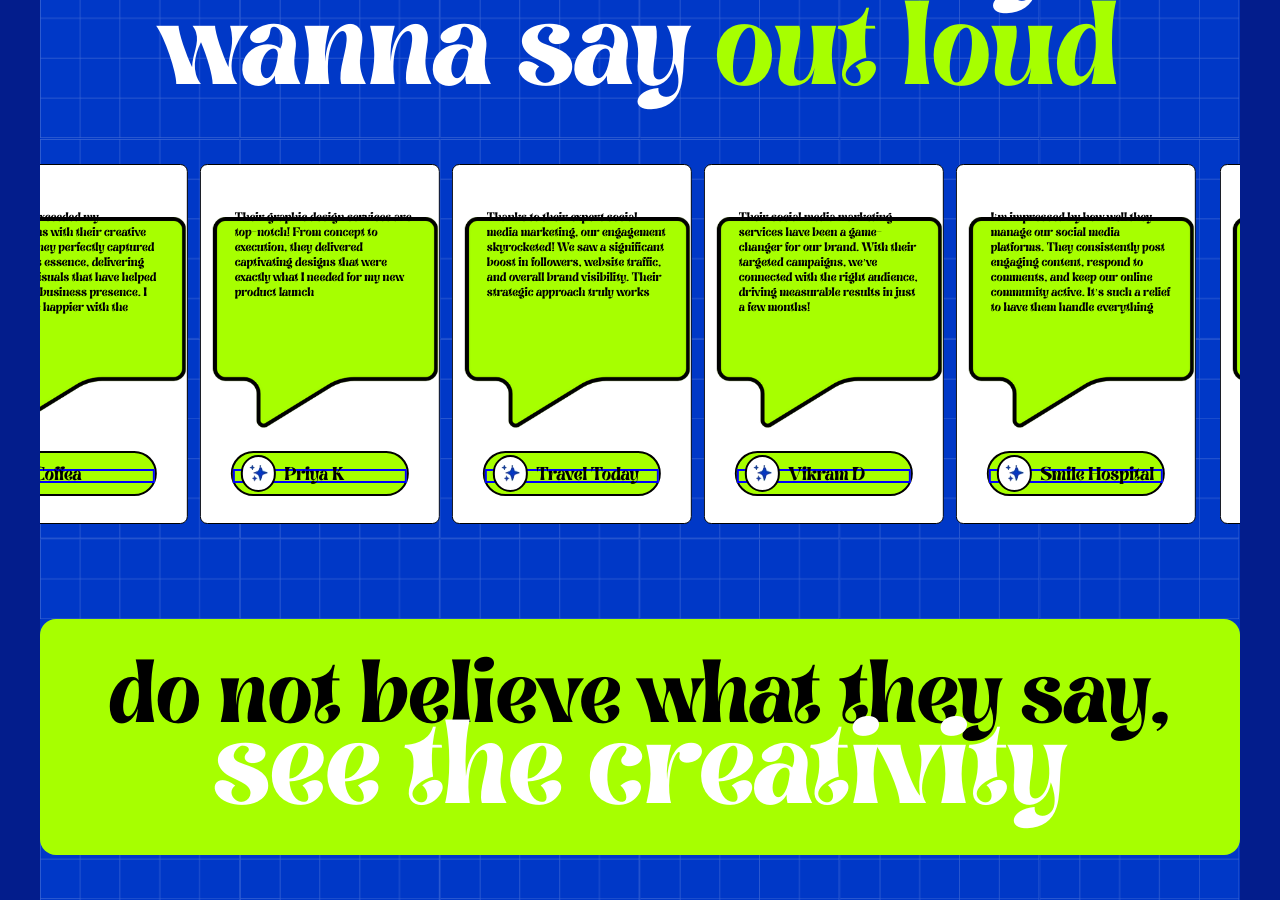
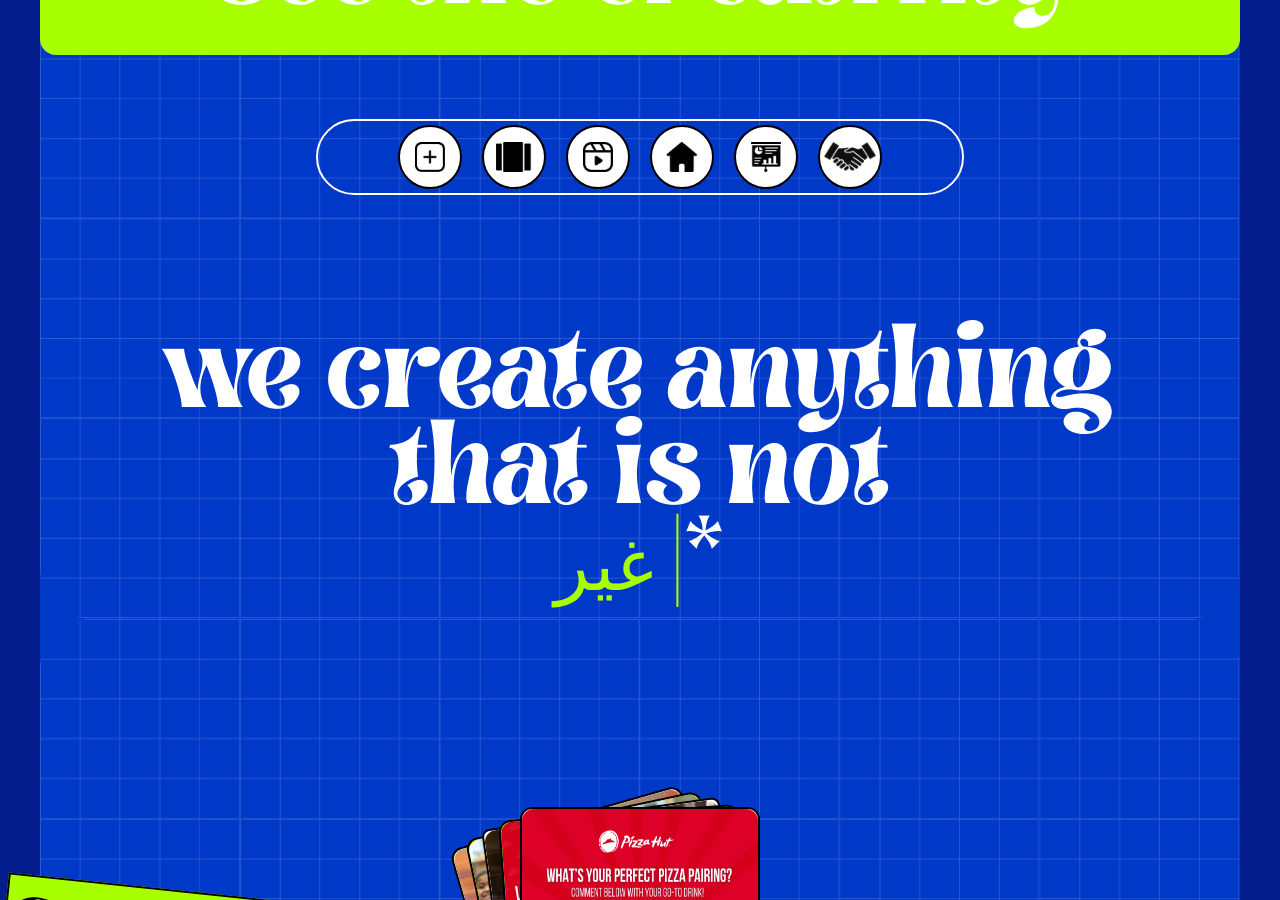
Before and after one commit to Amanrajguptaa/CAAS, a React (Vite) app: page / in a window 1280 px wide. Shown: the part 1900-2800 px from the top of the page. Built offline with nearby package versions, Linux system fonts and the light colour scheme; a web font is replaced by a local one.

Commit message:
update some issue

```diff
--- a/src/App.jsx
+++ b/src/App.jsx
@@ -24,7 +24,7 @@ function App() {
       <HeroSection/>
       <HeroVideo/>
       <BrandService/>
-      <Carousel/>
+      {/* <Carousel/> */}
       <Creativity/>
       <StackCards/>
       <FullCarousel/>
```
